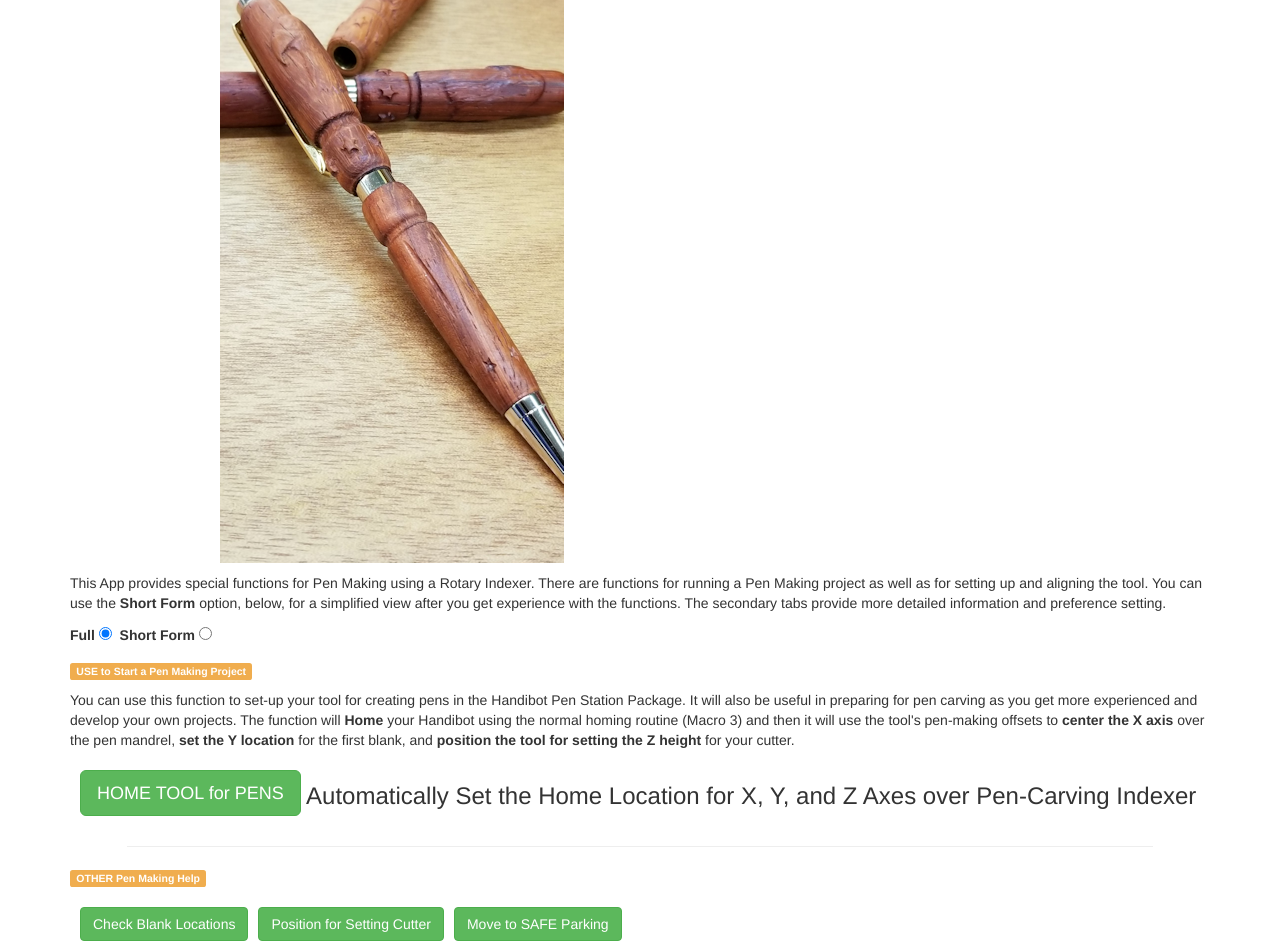
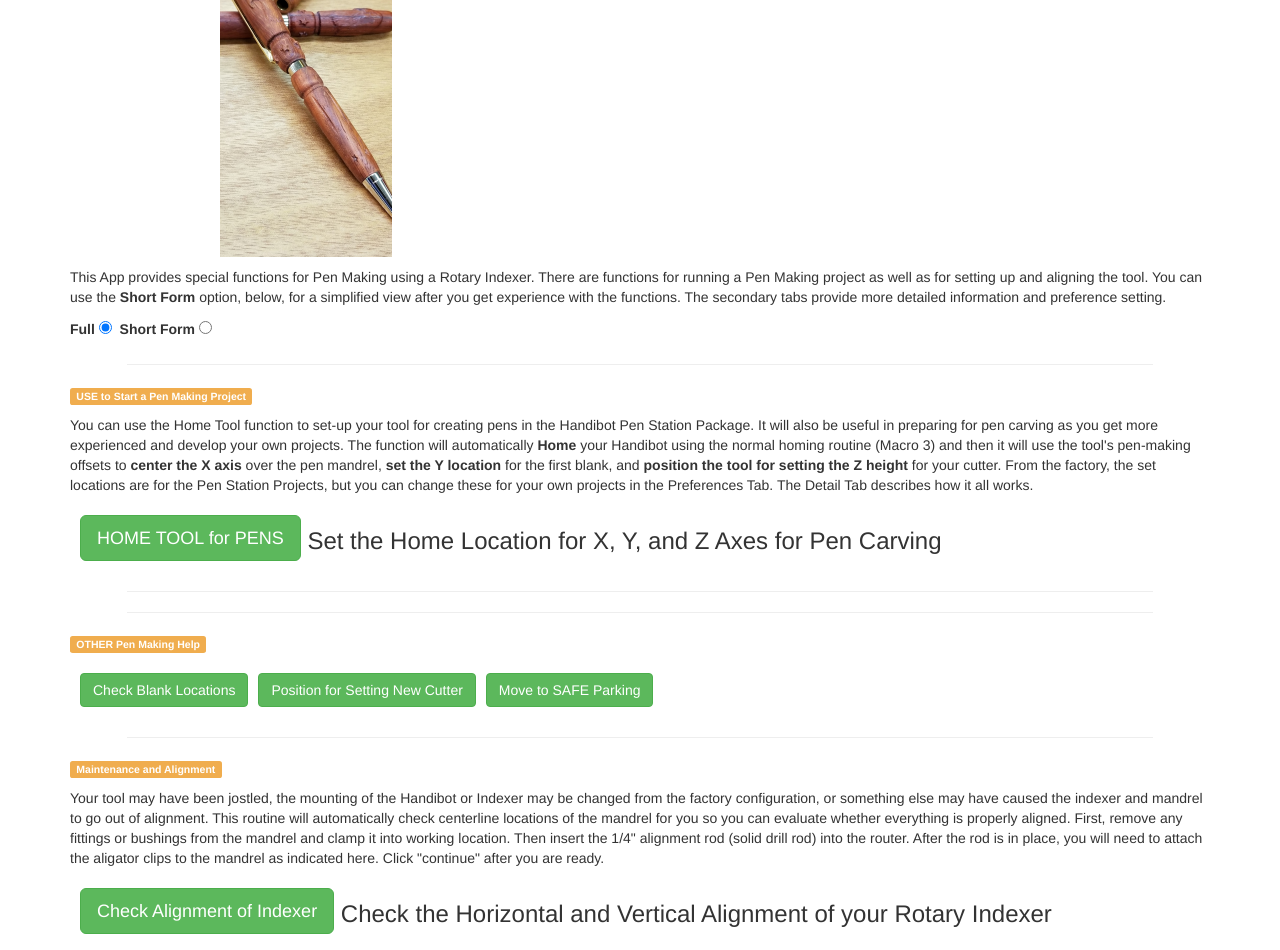
Before and after one commit to FabMo/fabmo-handibot-penmaking-app, a website: page index.html in a window 1280 px wide. Shown: the part 111-1061 px from the top of the page. Drawn offline with Linux system fonts and the light colour scheme.

Commit message:
updating macros etc

```diff
--- a/index.html
+++ b/index.html
@@ -28,7 +28,7 @@
             <h2 class="long" style="color:darkblue"><strong>PenMaker</strong>
                  <div class="pure-u-2 pure-u-md-2-3 pure-u-lg-2-3 image-container">
                   <div class="image-wrapper">
-                   <img class='pure-img' src="img/sample-pen-s.png">
+                   <img class='pure-img' src="img/sample-pen-vs.png">
                   </div>
                  </div>
             </h2>
@@ -45,22 +45,24 @@
                 <p> </p>
                 <p> </p>
 
+            <hr class="long" width = "90%" noshade>
             <div>
               <span class="label label-warning"> USE to Start a Pen Making Project</span>
                 <p class="long"> </p>
-                <p class="long">You can use this function to set-up your tool for creating pens in the Handibot Pen Station Package. It will also be useful in preparing for pen carving as you get more experienced and develop your own projects. The function will <strong>Home</strong> your Handibot using the normal homing routine (Macro 3) and then it will use the tool's pen-making offsets to <strong>center the X axis</strong> over the pen mandrel, <strong>set the Y location</strong> for the first blank, and <strong>position the tool for setting the Z height</strong> for your cutter.</p>
-              <h3><a class="btn btn-success btn-lg" id="call-run_homePen"> HOME TOOL for PENS </a> <span class="long"> Automatically Set the Home Location for X, Y, and Z Axes over Pen-Carving Indexer</span></h3>
+                <p class="long">You can use the Home Tool function to set-up your tool for creating pens in the Handibot Pen Station Package. It will also be useful in preparing for pen carving as you get more experienced and develop your own projects. The function will automatically <strong>Home</strong> your Handibot using the normal homing routine (Macro 3) and then it will use the tool's pen-making offsets to <strong>center the X axis</strong> over the pen mandrel, <strong>set the Y location</strong> for the first blank, and <strong>position the tool for setting the Z height</strong> for your cutter. From the factory, the set locations are for the Pen Station Projects, but you can change these for your own projects in the Preferences Tab. The Detail Tab describes how it all works.</p>
+              <h3><a class="btn btn-success btn-lg" id="call-run_homePen"> HOME TOOL for PENS </a> <span class="long"> Set the Home Location for X, Y, and Z Axes for Pen Carving</span></h3>
             </div>
             <div>
               <hr class="long" width = "90%" noshade>
+              <hr class="long" width = "90%" noshade>
               <span class="label label-warning"> OTHER Pen Making Help </span>
-              <h3><a class="btn btn-success" id="call-submitJob"> Check Blank Locations </a><a class="btn btn-success" id="call-testsubmitJob"> Position for Setting Cutter </a><a class="btn btn-success" id="call-safepark"> Move to SAFE Parking </a></h3>
+              <h3><a class="btn btn-success" id="call-submitJob"> Check Blank Locations </a><a class="btn btn-success" id="call-testsubmitJob"> Position for Setting New Cutter </a><a class="btn btn-success" id="call-safepark"> Move to SAFE Parking </a></h3>
             </div>
             <div>
               <hr class="long" width = "90%" noshade>
               <span class="label label-warning"> Maintenance and Alignment </span>
                 <p class="long"> </p>
-                <p class="long">If you have changed your cutter, you will need to re-set the Z-Zero location. This is done automatically for you by having the tool "touch-off" a Z-Zeroing plate. You will be asked to <strong> put the plate into position under the Z and to put the aligator clip on the cutter shank</strong>. Click "continue" after you are ready. [NOTE: Clip to the cutter-shank and not the collet-nut; the collet-nut does not provide a reliable electrical connection.]</p>
+                <p class="long"> Your tool may have been jostled, the mounting of the Handibot or Indexer may be changed from the factory configuration, or something else may have caused the indexer and mandrel to go out of alignment. This routine will automatically check centerline locations of the mandrel for you so you can evaluate whether everything is properly aligned. First, remove any fittings or bushings from the mandrel and clamp it into working location. Then insert the 1/4" alignment rod (solid drill rod) into the router. After the rod is in place, you will need to attach the aligator clips to the mandrel as indicated here. Click "continue" after you are ready.</p>
               <h3><a class="btn btn-success btn-lg" id="call-c2"> Check Alignment of Indexer </a> <span class="long"> Check the Horizontal and Vertical Alignment of your Rotary Indexer </span></h3>
             </div>
             <div>
@@ -117,9 +119,9 @@
 
         <!-- Preferences Pane -->
         <div class="tab-pane" id="tab-preferences">
-          <h2>Preference Settings</h2>
-	          <p>Your Handibot comes with a number of preset variables that it uses in operations to assist you. These variables all have default values, but you are able to modify them to suit your specific needs. After you change them, the values will persist even when the tool is turned off. These preference settings are in additions to the System Configuration available in the left side pull out; the latter define the actual motion and mechanical operation of the tool.</p>
-	          <p>Preference settings are saved using a system of "persistent variables". There are several ways these persistent variables can be modified directly or by job files, the most direct approach is to just change them here. Make sure to hit the SAVE button after editing.</p>
+          <h2>Preference Settings for Pen Turning</h2>
+	          <p>This page allows you to put your own values into variable settings for managing Pen Turning. Your Handibot comes with a number of preset variables for normal operations that you can mangae in the Fire-Up!. The page here is explicitly for Pen Turning. The initial/default values are for the use with the Projects that come with the Pen Station Package from Handibot.</p>
+	          <p>Preference settings are saved using a system of "persistent variables". That is, they will be remembered even when you turn off your tool and turn it back on. There are several ways these persistent variables can be modified directly or by job files, the most direct approach is to just change them here. Make sure to hit the SAVE button after editing.</p>
 
        	    <!-- Responsive form for inputting preferences -->
 	        <div class="row">
--- a/js/actions.js
+++ b/js/actions.js
@@ -44,7 +44,7 @@ function load_SBPfile_submitjob (file) {
       content += data;
     })
     .done(function() {
-        console.log("LOADED - ", file );
+        console.log("LOADED/PASSED - ", file );
         console.log("With: ", content );
       job = file.replace('jobs/', '');
       job = job.replace('.sbp', '');
@@ -66,7 +66,7 @@ function load_SBPfile_submitjob (file) {
       content += data;
     })
     .done(function() {
-        console.log("LOADED XXX- ", file );
+        console.log("LOADED/INSERTED - ", file );
         console.log("With: ", content );
       job = file.replace('jobs/', '');
       job = job.replace('.sbp', '');
```
Also changed, not shown: img/sample-pen-s.png (deleted), img/sample-pen-vs.png (added), img/sample-pen.jpg (deleted), 5 other files.
